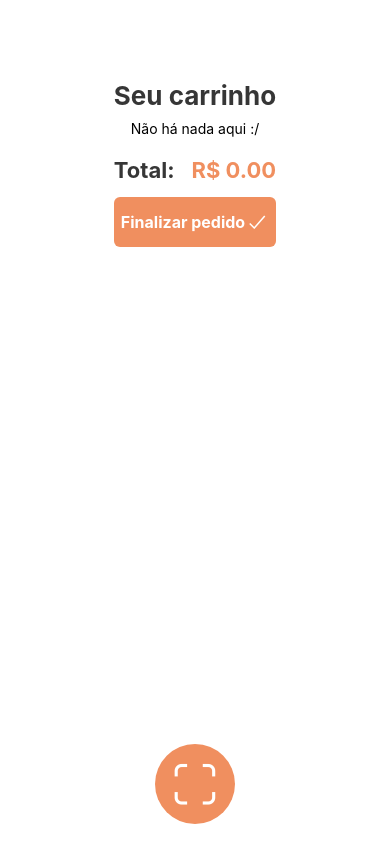
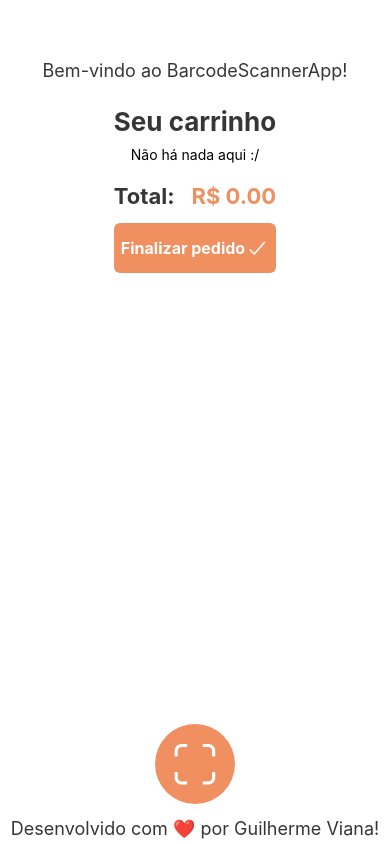
Before and after one commit to GuilhermeViana20/BarcodeScannerApp, a React Native app: screen / in a window 390 px wide. Built offline with nearby package versions, Linux system fonts and the light colour scheme.

Commit message:
Adicionando copyright no app para uso

```diff
--- a/App.js
+++ b/App.js
@@ -246,9 +246,7 @@ export default function App() {
 
 				<StatusBar style="auto" />
 
-				<TouchableOpacity style={styles.scanner} onPress={() => setModalVisible(true)}>
-					<Icon style={styles.icon} name="scan-outline" size={50} color="white" />
-				</TouchableOpacity>
+				<Text style={styles.label}>Bem-vindo ao BarcodeScannerApp!</Text>
 
 				<FlatList
 					data={cartItems}
@@ -304,6 +302,12 @@ export default function App() {
 					)}
 					keyExtractor={(item, index) => index.toString()}
 				/>
+
+				<TouchableOpacity style={styles.scanner} onPress={() => setModalVisible(true)}>
+					<Icon style={styles.icon} name="scan-outline" size={50} color="white" />
+				</TouchableOpacity>
+
+				<Text style={styles.label}>Desenvolvido com ❤️ por Guilherme Viana!</Text>
 			</SafeAreaView>
 		</GestureHandlerRootView>
 	);
@@ -328,7 +332,7 @@ const styles = StyleSheet.create({
 	},
 	scanner: {
 		position: 'absolute',
-		bottom: 20,
+		bottom: 40,
 		width: 80,
 		height: 80,
 		paddingLeft: 3,
--- a/src/components/Scanner.js
+++ b/src/components/Scanner.js
@@ -32,10 +32,6 @@ export default function Scanner(props) {
           onBarCodeScanned={scanned ? undefined : handleBarCodeScanned}
           style={styles.wrapper}
         />
-
-
-        <Text style={{ color: 'white' }}>opaa</Text>
-
       </View>
     </SafeAreaView>
   );
@@ -57,7 +53,6 @@ const styles = StyleSheet.create({
   wrapper: {
     ...StyleSheet.absoluteFillObject,
     top: 10,
-    backgroundColor: 'red',
     width: '100%',
     height: '100%'
   },
```
